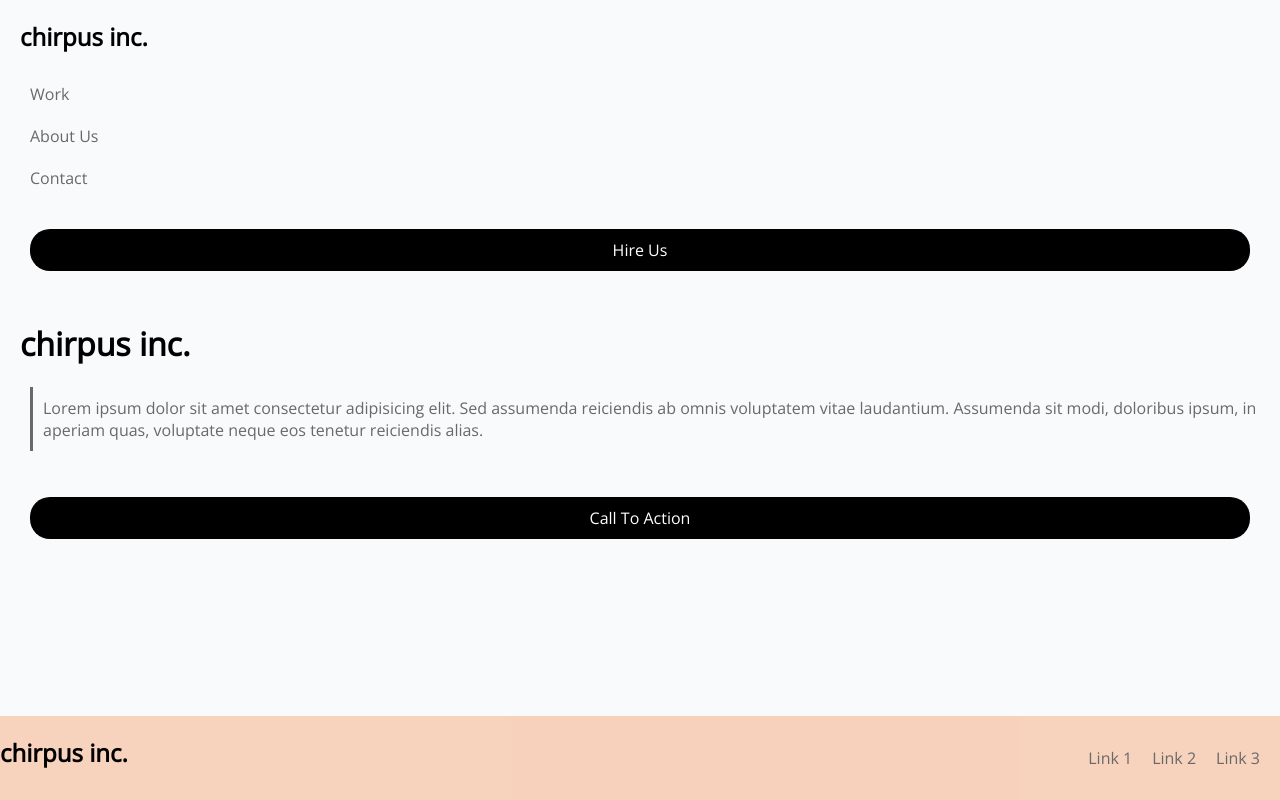
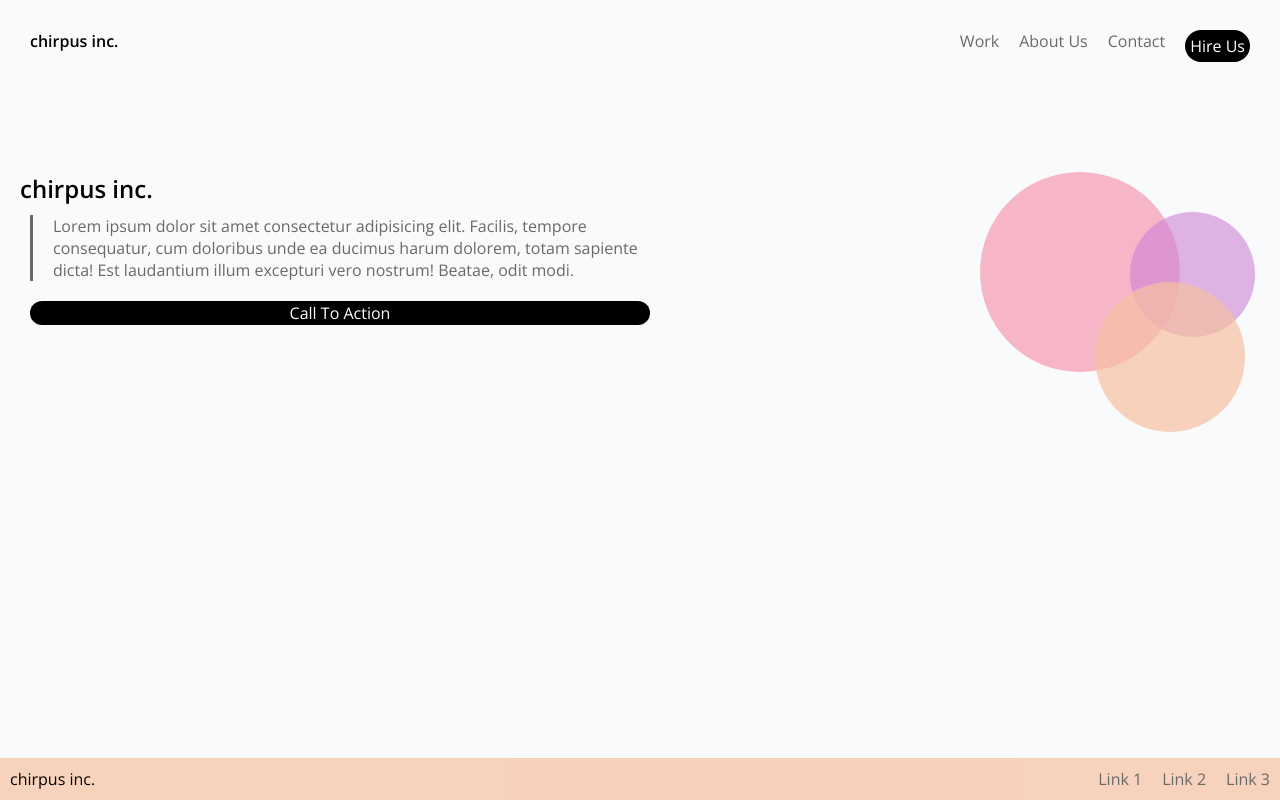
Before and after one commit to missamarie1/jacklyn-lab1-part2, a plain HTML site: page index.html in a window 1280 px wide. Drawn offline with nearby package versions, Linux system fonts and the light colour scheme.

Commit message:
added media query

```diff
--- a/index.html
+++ b/index.html
@@ -4,44 +4,53 @@
     <meta charset="UTF-8" />
     <meta http-equiv="X-UA-Compatible" content="IE=edge" />
     <meta name="viewport" content="width=device-width, initial-scale=1.0" />
-    <link href="style.css" rel="stylesheet" />
+    <link rel="stylesheet" href="style.css" />
     <link rel="preconnect" href="https://fonts.googleapis.com" />
     <link rel="preconnect" href="https://fonts.gstatic.com" crossorigin />
     <link
-      href="https://fonts.googleapis.com/css2?family=Open+Sans&display=swap"
+      href="https://fonts.googleapis.com/css2?family=Open+Sans:wght@400;600&display=swap"
       rel="stylesheet"
     />
     <title>Lab 1 Part 2</title>
   </head>
   <body>
-    <h2 class="list">chirpus inc.</h2>
+    <header>
+      <h1>chirpus inc.</h1>
+      <nav class="header-nav">
         <ul>
-      <li><a href="#" class="list">Work</a></li>
-      <li><a href="#" class="list">About Us</a></li>
-      <li><a href="#" class="list">Contact</a></li>
-      <li>
-        <a class="button" href="#">Hire Us</a>
-      </li>
+          <li><a href="#">Work</a></li>
+          <li><a href="#">About Us</a></li>
+          <li><a href="#">Contact</a></li>
+          <li class="hire-us"><a href="#">Hire Us</a></li>
         </ul>
-    <h1 class="list">chirpus inc.</h1>
-    <p class="list">
-      Lorem ipsum dolor sit amet consectetur adipisicing elit. Sed assumenda
-      reiciendis ab omnis voluptatem vitae laudantium. Assumenda sit modi,
-      doloribus ipsum, in aperiam quas, voluptate neque eos tenetur reiciendis
-      alias.
+      </nav>
+    </header>
+    <main>
+      <section class="left">
+        <h2 class="despription-heading">chirpus inc.</h2>
+        <p class="description">
+          Lorem ipsum dolor sit amet consectetur adipisicing elit. Facilis,
+          tempore consequatur, cum doloribus unde ea ducimus harum dolorem,
+          totam sapiente dicta! Est laudantium illum excepturi vero nostrum!
+          Beatae, odit modi.
         </p>
+        <button class="cta">Call To Action</button>
+      </section>
+      <section class="right">
+        <div class="pink"></div>
+        <div class="purple"></div>
+        <div class="orange"></div>
+      </section>
+    </main>
+    <footer>
+      <p class="chirpus-footer">chirpus inc.</p>
+      <nav class="footer-nav">
         <ul>
-      <li>
-        <a href="#" class="button">Call To Action</a>
-      </li>
-    </ul>
-  </body>
-  <footer>
-    <h2>chirpus inc.</h2>
-    <ul class="links">
           <li><a href="#">Link 1</a></li>
           <li><a href="#">Link 2</a></li>
           <li><a href="#">Link 3</a></li>
         </ul>
+      </nav>
     </footer>
+  </body>
 </html>
--- a/style.css
+++ b/style.css
@@ -1,61 +1,157 @@
-body {
-  font-family: "Open Sans", sans-serif;
+/* resets */
+body,
+h1,
+h2,
+p,
+ul {
   margin: 0;
-  background-color: #f9fafc;
-}
-a {
-  text-decoration: none;
-  margin: 0;
-  display: flex;
-  flex-direction: column;
-  align-items: left;
-}
-.list {
-  position: relative;
-  left: 20px;
-}
-
-ul {
-  list-style-type: none;
   padding: 0;
 }
 
-ul a {
-  color: #69696a;
+body {
+  font-family: "Open Sans", sans-serif;
+  font-weight: 400;
+  background-color: #f9fafc;
+}
+
+header {
+  margin: 20px;
+}
+
+h1 {
+  color: #000;
+  font-size: 16px;
+  padding: 10px;
+  /* font-size: 1em; */
+}
+
+.header-nav ul {
   display: flex;
   flex-direction: column;
 }
 
-li {
+.header-nav li {
+  list-style: none;
   padding: 10px;
 }
-.button {
+
+.header-nav a,
+.description,
+.footer-nav a {
+  color: #69696a;
+}
+
+.header-nav a {
+  display: block;
+}
+
+.header-nav a,
+.footer-nav a {
+  text-decoration: none;
+}
+
+.hire-us a,
+.cta {
   background-color: #000;
   color: #fff;
-  padding: 10px;
   border-radius: 20px;
-  margin: 20px;
+}
+
+.hire-us a {
+  padding: 5px;
   text-align: center;
 }
 
-p {
-  color: #69696a;
-  border-left: solid 3px #69696a;
-  padding: 10px;
+main {
+  margin: 20px;
+  display: flex;
+  flex-direction: column;
+}
+
+.despription-heading {
+  color: #000;
+}
+
+.description {
+  border-left: 3px solid #69696a;
+  padding-left: 20px;
   margin: 10px;
 }
+
+.chirpus-footer {
+  padding: 10px;
+  color: #000;
+}
+
+.cta {
+  font-family: "Open Sans", sans-serif;
+  font-weight: 400;
+  font-size: 16px;
+  border: none;
+  margin: 10px;
+  width: 100%;
+}
+
 footer {
   position: fixed;
-  left: 0;
   bottom: 0;
+  width: 100%;
   background-color: rgba(247, 193, 162, 0.7);
-  width: 100%;
   display: flex;
-  align-items: left;
   justify-content: space-between;
 }
-.links {
+
+.footer-nav ul {
   display: flex;
-  align-items: right;
-  padding: 5px 10px 5px 10px;
 }
+
+.footer-nav li {
+  padding: 10px;
+  list-style: none;
+}
+
+@media only screen and (min-width: 768px) {
+  header {
+    display: flex;
+    justify-content: space-between;
+    margin-bottom: 100px;
+  }
+  .header-nav ul {
+    flex-direction: row;
+  }
+  .description,
+  .cta {
+    width: 50%;
+  }
+  .right {
+    position: absolute;
+    right: 0;
+    width: 50%;
+  }
+  .pink {
+    background-color: rgba(247, 136, 167, 0.6);
+    width: 200px;
+    height: 200px;
+    border-radius: 50%;
+    position: absolute;
+    right: 100px;
+  }
+  .purple {
+    background-color: rgba(207, 130, 213, 0.6);
+    width: 125px;
+    height: 125px;
+    border-radius: 50%;
+    position: absolute;
+    right: 25px;
+    top: 40px;
+  }
+  .orange {
+    background-color: rgba(247, 193, 162, 0.7);
+    width: 150px;
+    height: 150px;
+    border-radius: 50%;
+    position: absolute;
+    right: 35px;
+    top: 110px;
+  }
+}
```
Lines whose indentation alone changed are shown as unchanged.
